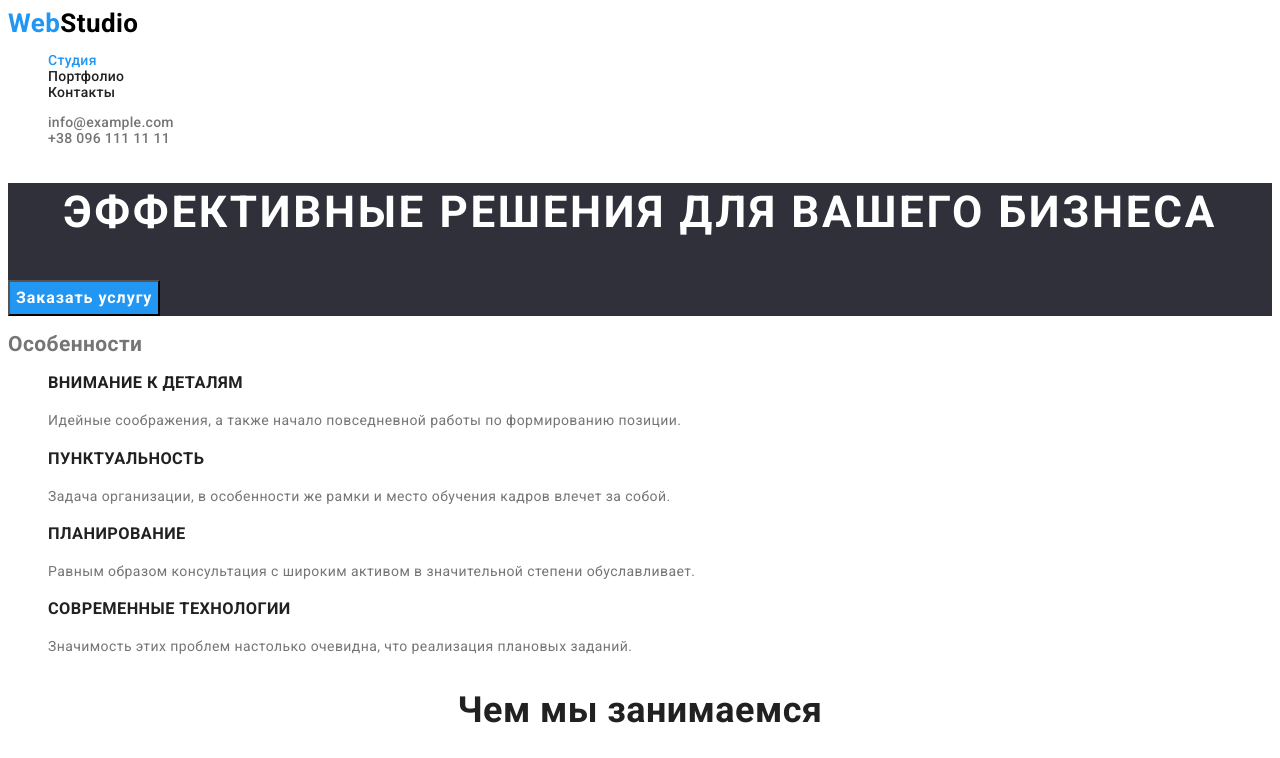
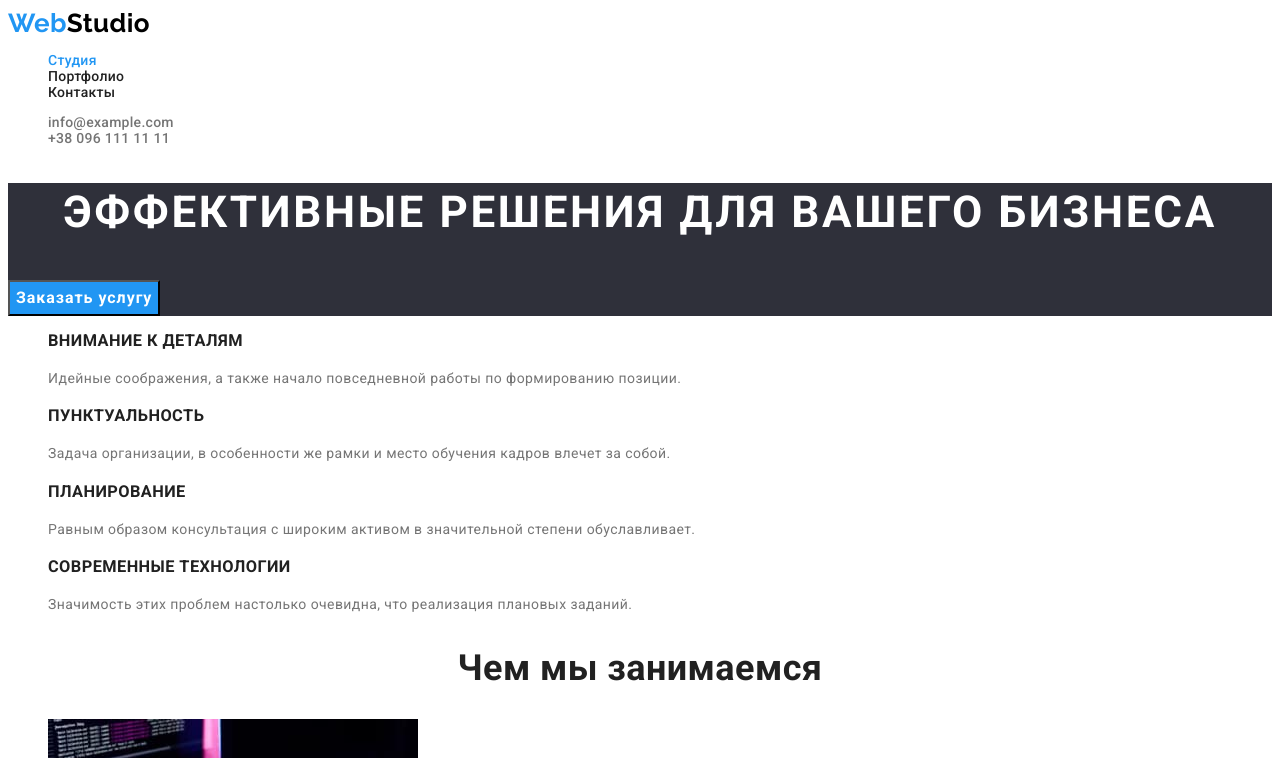
Before and after one commit to YuriiPaliukh/goit-markup-hw-02, a plain HTML site: page index.html in a window 1280 px wide. Shown: the top 758 px of the page. Drawn offline with Linux system fonts and the light colour scheme.

Commit message:
add visually-hidden

```diff
--- a/css/style.css
+++ b/css/style.css
@@ -27,7 +27,7 @@ letter-spacing: 0.03em;
 
 .logo{
 color: #000000;
-font-family: 'Raleway' sans-serif;
+font-family: 'Raleway', sans-serif;
 font-weight: 700;
 font-size: 26px;
 line-height: 1.19;
@@ -36,7 +36,7 @@ text-decoration: none;
 
 .logo-color{
 color: var(--accent-color);
-font-family: 'Raleway'sans-serif;
+font-family: 'Raleway', sans-serif;
 font-weight: 700;
 font-size: 26px;
 line-height: 1.19;
@@ -76,6 +76,20 @@ color: var(--accent-color);
 }
 
 /* ГЕРОЙ */
+
+.visually-hidden {
+    position: absolute;
+    width: 1px;
+    height: 1px;
+    margin: -1px;
+    border: 0;
+    padding: 0;
+
+    white-space: nowrap;
+    clip-path: inset(100%);
+    clip: rect(0 0 0 0);
+    overflow: hidden;
+}
 
 .hero{
 background-color: var(--secondery-bgc-black);
@@ -184,7 +198,7 @@ background-color: var(--secondery-bgc-black);
 
 .logo-footer{
 color: var(--primery-white-color);
-font-family: 'Raleway';
+font-family: 'Raleway', sans-serif;
 font-weight: 700;
 font-size: 26px;
 line-height: 1.19;
--- a/index.html
+++ b/index.html
@@ -44,7 +44,7 @@
       <!--Особенности-->
 
       <section class="features">
-        <h2>Особенности</h2>
+        <h2 class="visually-hidden">Особенности</h2>
         <ul class="list">
           <li>
             <h3 class="features-list">Внимание к деталям</h3>
```
Also changed, not shown: portfolio.html (+1 -1 lines).
